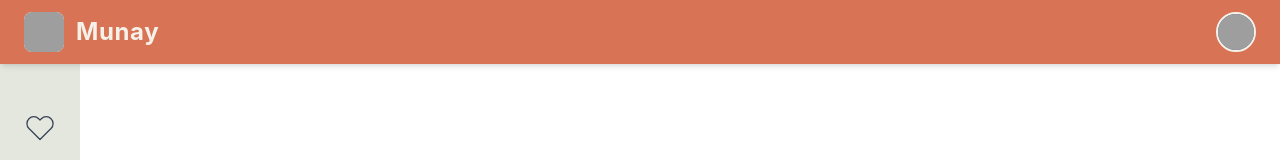
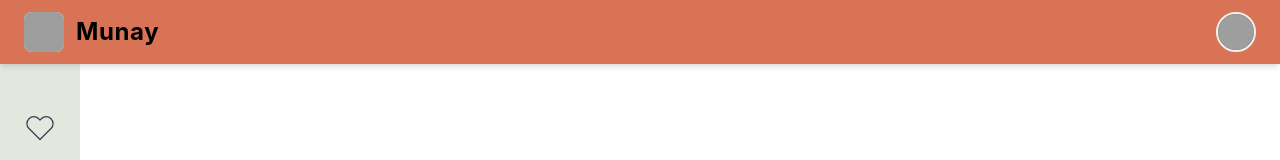
Before and after one commit to AnahiSU/recetario-digital, a React (Vite) app: page / in a window 1280 px wide. Shown: the top 160 px of the page. Built offline with nearby package versions, Linux system fonts and the light colour scheme; grey boxes are pictures that could not be loaded.

Commit message:
Change Navbar text color from cream to black for better visibility

```diff
--- a/src/components/Navbar.tsx
+++ b/src/components/Navbar.tsx
@@ -9,7 +9,7 @@ function Navbar() {
             className="w-full h-full object-cover"
           />
         </div>
-        <p className="text-cream text-2xl font-bold tracking-wide">
+        <p className="text-black text-2xl font-bold tracking-wide">
           Munay
         </p>
       </div>
```
